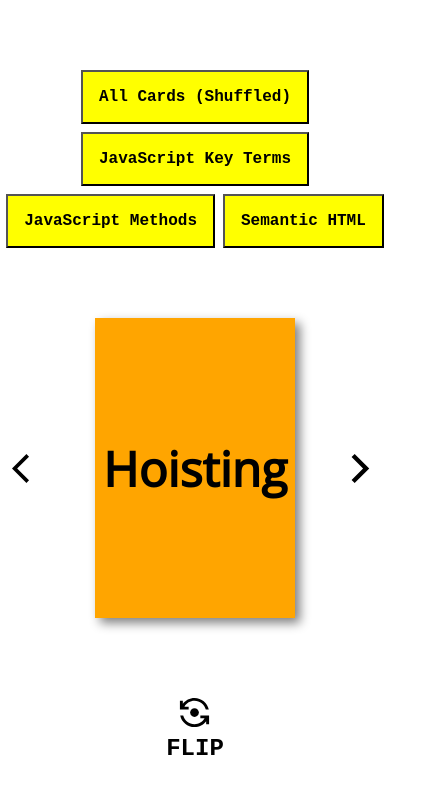
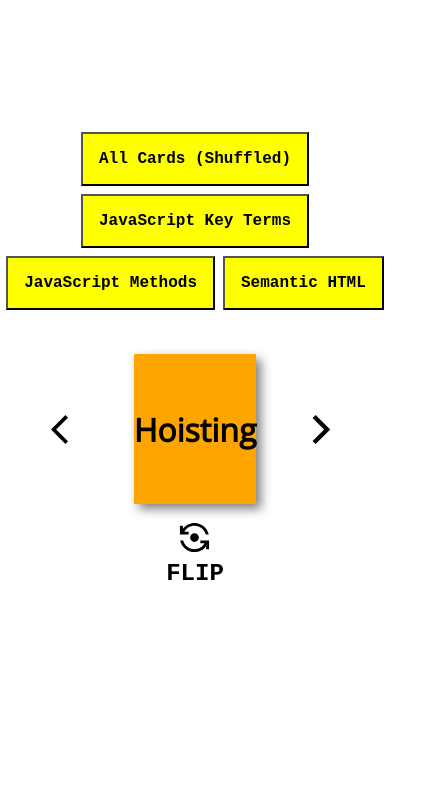
Before and after one commit to gjeffgolden/js-flashcards-react, a React (Create React App) app: page / in a window 390 px wide. Shown: the top 794 px of the page, 426 px wide, since content can reach past the window. Built offline with nearby package versions, Linux system fonts and the light colour scheme; a web font is replaced by a local one.

Commit message:
Responsive tinkering and separating out some definitions into multiple cards.

```diff
--- a/src/App.css
+++ b/src/App.css
@@ -4,13 +4,14 @@
 .App {
   font-family: 'Open Sans', sans-serif;
   text-align: center;
-  height: 100vh;
-  width: auto;
+  height: 100%;
+  width: 100%;
   background-color: white;
   display: flex;
   flex-flow: column;
   justify-content: center;
   align-items: center;
+  padding-top: 8rem;
 }
 
 .main-container {
@@ -22,19 +23,15 @@
   flex-flow: row;
   justify-content: center;
   align-items: center;
-  margin-top: 5px;
+  margin-top: 2.5rem;
 }
 
 .term-card-container {
   display: flex;
   justify-content: center;
   align-items: center;
-  width: 60%;
-  height: 80%;
-  max-width: 600px;
-  min-width: 200px;
-  min-height: 100px;
-  max-height: 300px;
+  width: 25rem;
+  height: 12.5rem;
   background-color: orange;
   box-shadow: 5px 5px 10px gray;
 }
@@ -76,7 +73,15 @@
 }
 
 .card h1 {
-  font-size: 3rem;
+  font-size: 2em;
+}
+
+.card h2 {
+  font-size: 1em;
+}
+
+.card h4 {
+  font-size: 0.75em;
 }
 
 .flip-button {
@@ -115,3 +120,16 @@ figcaption {
 }
 
 /* media queries */
+
+@media only screen and (max-width: 800px) {
+  .term-card-container {
+    width: 18.75rem;
+    height: 9.375rem;
+  }
+  .card h2 {
+    font-size: 0.75rem;
+  }
+  .card h4 {
+    font-size: 0.5rem;
+  }
+}
--- a/src/assets/KeyTerms.js
+++ b/src/assets/KeyTerms.js
@@ -61,9 +61,15 @@ const keyTerms = [
     },
     {
         cardType: "JavaScript Key Terms",
-        term: "event.target() vs. event.currentTarget()",
-        definition: "event.target() = HTML element where action (i.e. click) took place; event.currentTarget() = HTML element with event listener.",
-        example: "Think event delegation! If an event listener is on a parent div and a user clicks on a child button, the currentTarget is the div and the target is the button."
+        term: "event.target()",
+        definition: "HTML element where action (i.e. click) took place.",
+        example: "If you click on a button, that element is the target."
+    },
+    {
+        cardType: "JavaScript Key Terms",
+        term: "event.currentTarget()",
+        definition: "HTML element with attached event listener, regardless if action took place on a child.",
+        example: "If an event listener is on a parent div and a user clicks on a child button, the currentTarget is the div."
     },
     {
         cardType: "JavaScript Key Terms",
```
